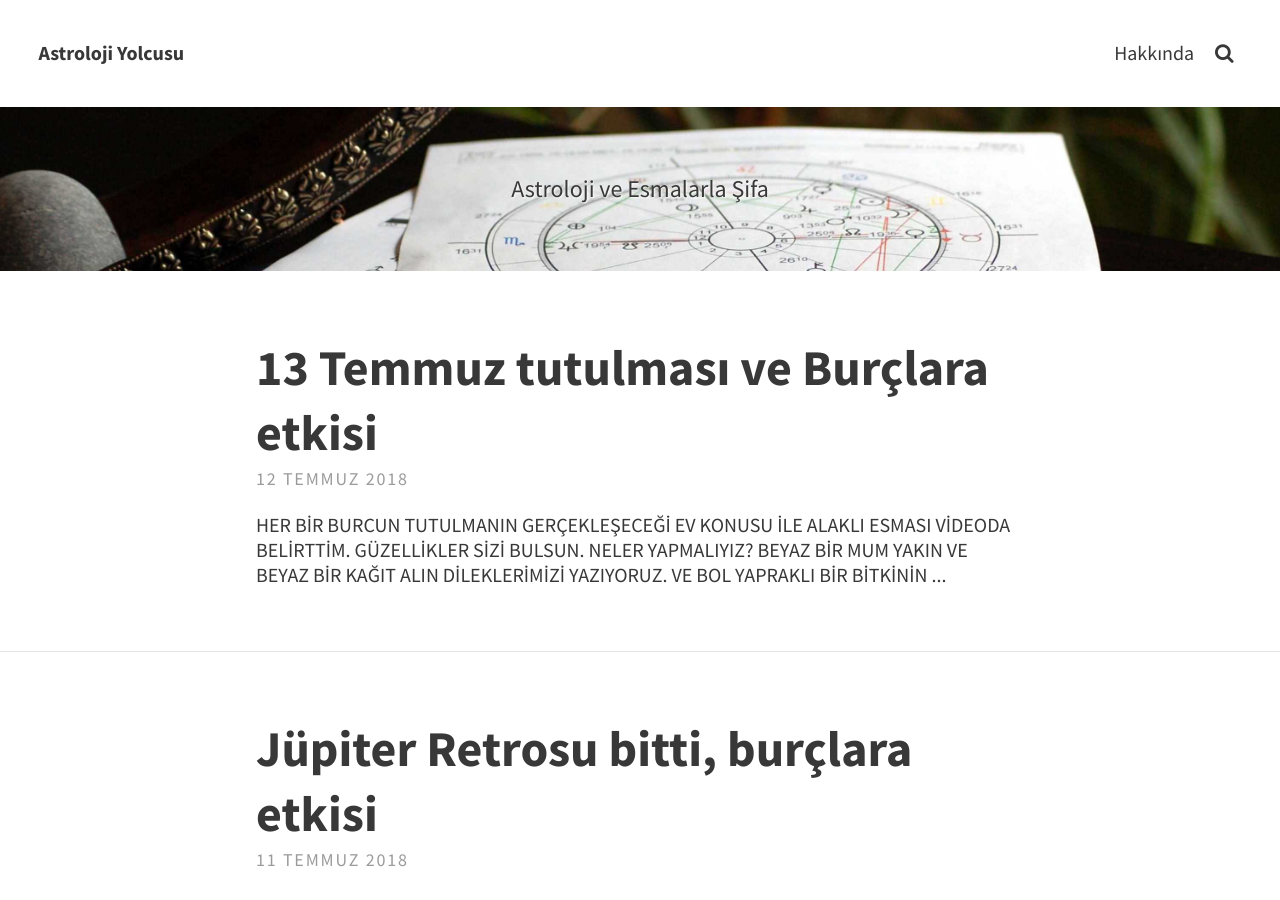
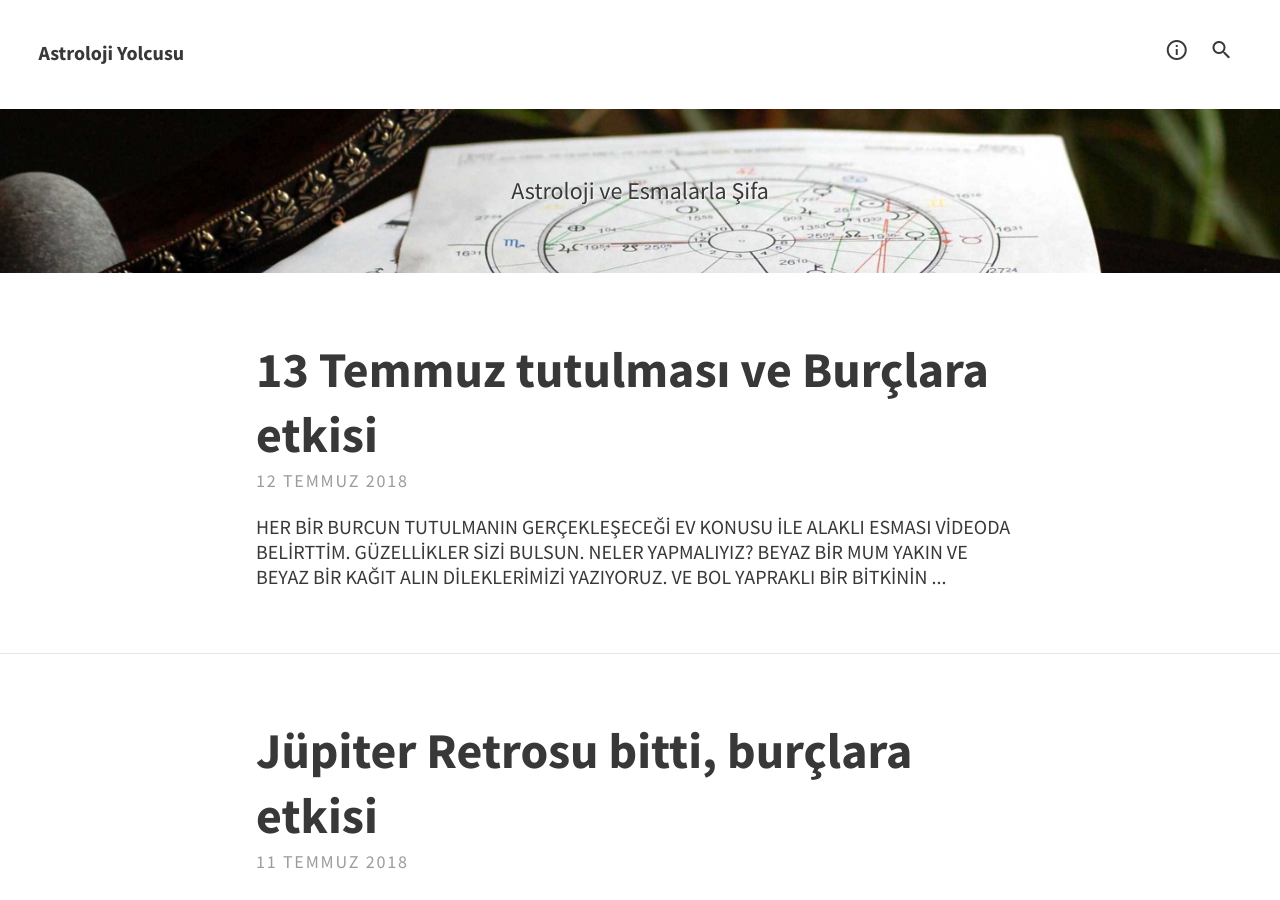
Before and after one commit to astrylcs/astrylcs.github.io, a Jekyll site: the page built from index.html, in a window 1280 px wide and 900 px high. Built offline with Jekyll 4.4.1, drawn with Linux system fonts in a browser that asks for light colours; the list of posts is cut into pages by our own code.

Commit message:
Change icon style to Material

```diff
--- a/_includes/head.html
+++ b/_includes/head.html
@@ -39,6 +39,8 @@ SOFTWARE.
 
     <link rel="stylesheet" type="text/css" href="https://cdnjs.cloudflare.com/ajax/libs/font-awesome/4.7.0/css/font-awesome.min.css">
 
+    <link href="https://fonts.googleapis.com/icon?family=Material+Icons" rel="stylesheet">
+
     {% if site.theme_settings.google_fonts %}
     <link href="//fonts.googleapis.com/css?family={{ site.theme_settings.google_fonts }}" rel="stylesheet" type="text/css">
     {% endif %}
--- a/_includes/navbar.html
+++ b/_includes/navbar.html
@@ -33,9 +33,9 @@ SOFTWARE.
 
     <!-- Toggle menu -->
     <nav class="clear">
-    <a id="pull" class="toggle" href="#">
+    <!-- <a id="pull" class="toggle" href="#">
     <i class="fa fa-bars fa-lg"></i>
-    </a>
+    </a> -->
 
     <!-- Menu -->
     <ul>
@@ -46,7 +46,7 @@ SOFTWARE.
         </li>
         <li>
             <a class="clear" href="{{ page.url | relative_url }}">
-                {{ page.title }}
+                <i class="material-icons">info_outline</i>
             </a>
         </li>
         {% endif %}
@@ -57,7 +57,7 @@ SOFTWARE.
         </li>
         <li>
             <a class="clear" href="{{ site.url }}{{ site.baseurl }}/search">
-                <i class="fa fa-search" aria-hidden="true"></i>
+                <i class="material-icons">search</i>
             </a>
         </li>
         {% endif %}
```
